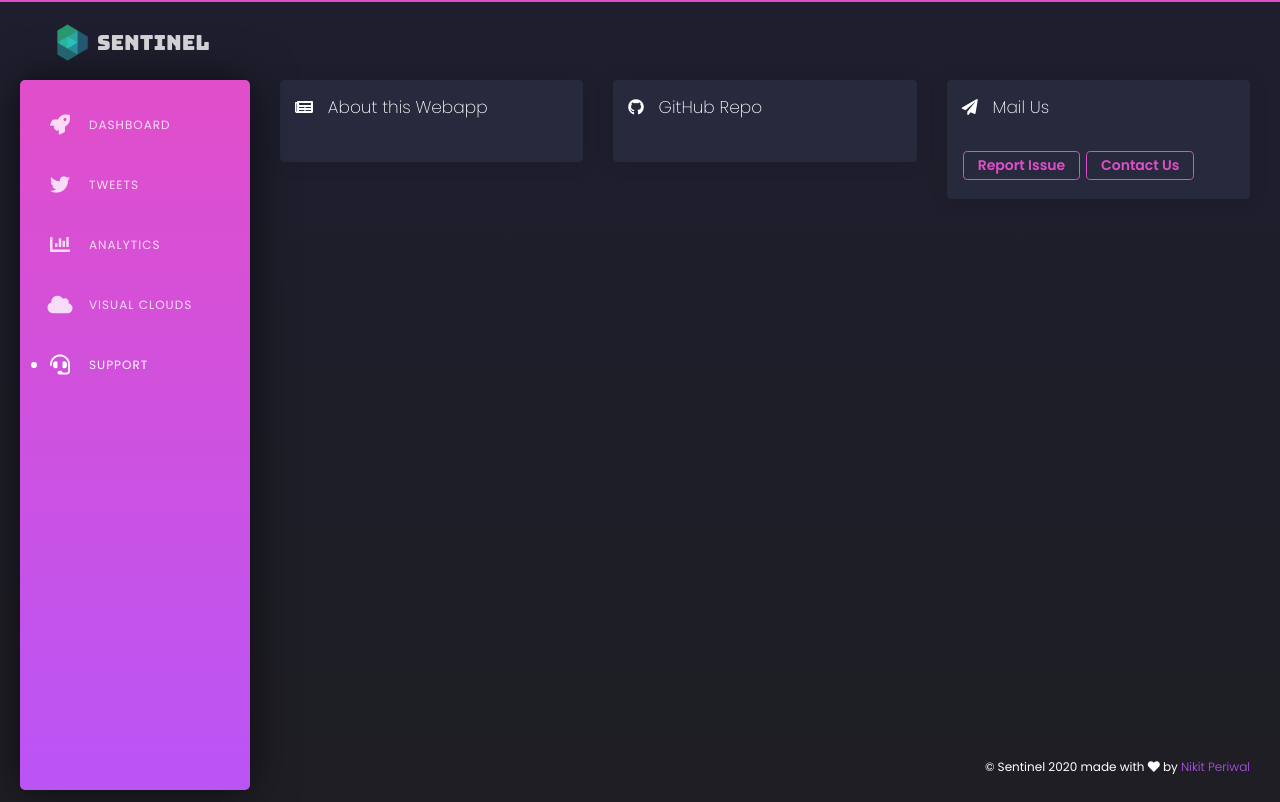
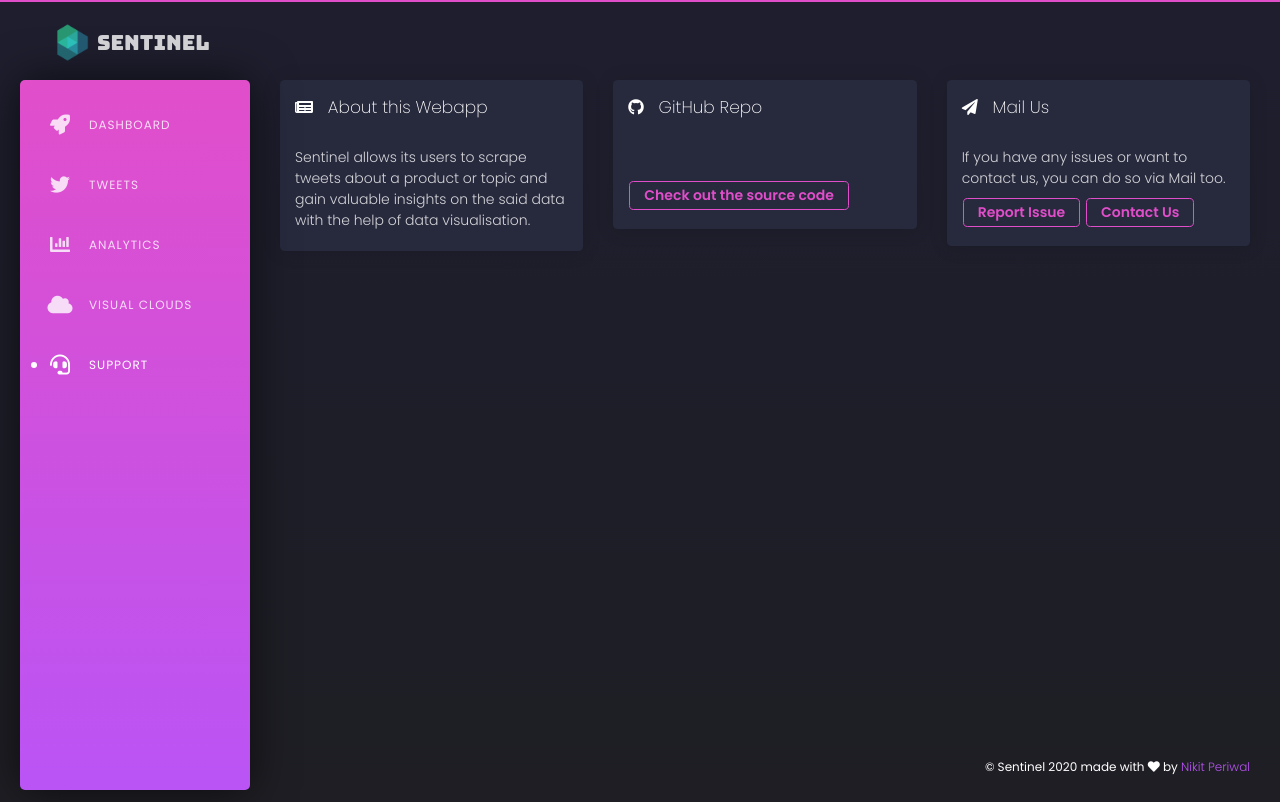
Before and after one commit to nikitperiwal/sentinel, a Django app: page /support/ in a window 1280 px wide. Run offline with Django 3.2, Linux system fonts and the light colour scheme; parts of the project's set-up code (start-up, migrations or seed data) failed here and were passed over; some libraries are stand-ins or nearby versions.

Commit message:
Updated README.md

```diff
--- a/sentinel_frontend/templates/support.html
+++ b/sentinel_frontend/templates/support.html
@@ -14,6 +14,7 @@
 	<div class="row">
 		<div class="col-sm-12 col-md-6 col-lg-4">
 			<div class="card">
+
 				<div class="card-header">
 					<h4 class="card-title">
 						<i
@@ -24,6 +25,7 @@
 					</h4>
 				</div>
 				<div class="card-body">
+					<p>Sentinel allows its users to scrape tweets about a product or topic and gain valuable insights on the said data with the help of data visualisation.</p>
 				</div>
 			</div>
 		</div>
@@ -40,6 +42,33 @@
 					</h4>
 				</div>
 				<div class="card-body">
+					<h1></h1>
+					<div class="btn btn-sm btn-primary btn-simple"> Check out the source code</div>
+
+					<div class="badges">
+						<!--						<a href="https://github.com/nikitperiwal/sentinel/issues"-->
+						<!--						   target="_blank">-->
+						<!--							<img src="https://img.shields.io/github/issues/nikitperiwal/sentinel"-->
+						<!--							     alt="Issues">-->
+						<!--						</a>-->
+						<!--						<a href="https://github.com/nikitperiwal/sentinel/issues?q=is%3Aissue+is%3Aclosed"-->
+						<!--						   target="_blank">-->
+						<!--							<img src="https://img.shields.io/github/issues-closed/nikitperiwal/sentinel"-->
+						<!--							     alt="Issues Closed">-->
+						<!--						</a>-->
+						<!--						<br>-->
+						<!--						<a href="https://github.com/nikitperiwal/sentinel/pulls"-->
+						<!--						   target="_blank">-->
+						<!--							<img src="https://img.shields.io/github/issues-pr/nikitperiwal/sentinel"-->
+						<!--							     alt="Pull Request">-->
+						<!--						</a>-->
+						<!--						<a href="https://github.com/nikitperiwal/sentinel/pulls?q=is%3Apr+is%3Aclosed"-->
+						<!--						   target="_blank">-->
+						<!--							<img src="https://img.shields.io/github/issues-pr-closed/nikitperiwal/sentinel"-->
+						<!--							     alt="Pull Request Closed">-->
+						<!--						</a>-->
+					</div>
+
 				</div>
 			</div>
 		</div>
@@ -55,6 +84,7 @@
 					</h4>
 				</div>
 				<div class="card-body">
+					<p>If you have any issues or want to contact us, you can do so via Mail too.</p>
 					<a href="mailto:nikit.periwal@gmail.com?subject=Report%20Sentinel%20Issue">
 						<button class="btn btn-sm btn-primary btn-simple">Report Issue</button>
 					</a>
```
Also changed, not shown: README.md.
